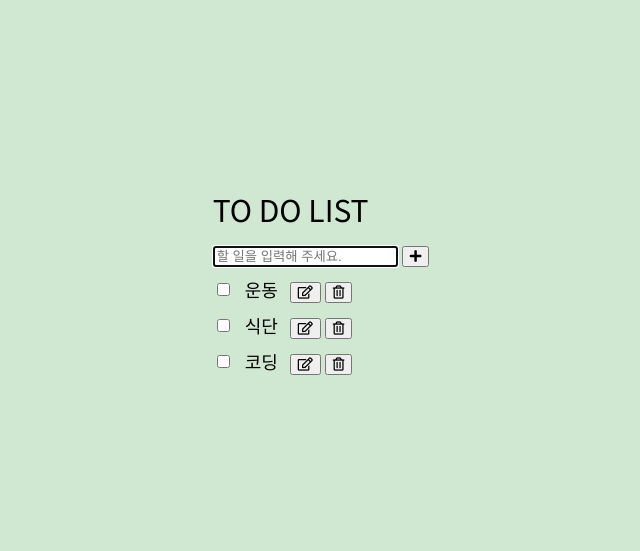
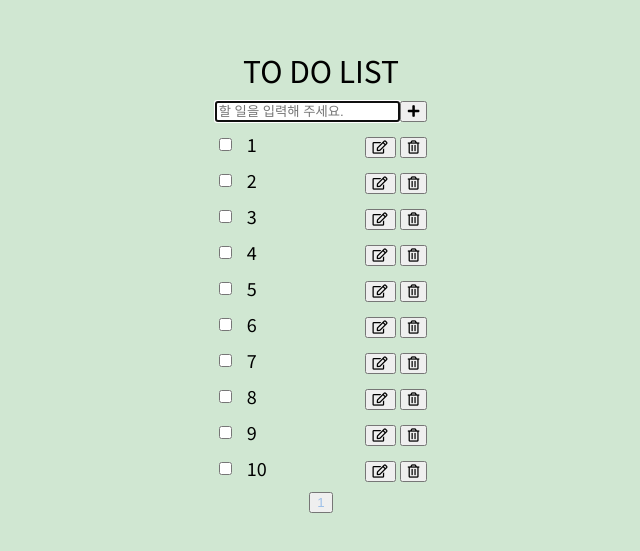
Before and after one commit to luckfeat/JavaScript-To-Do-List, a website built with Parcel: page index.html in a window 1280 px wide. Shown: the part 119-670 px from the top of the page, without its empty margins (319-959 px from the left). Built offline with nearby package versions, Linux system fonts and the light colour scheme; data requests are answered from the project's data file.

Commit message:
refactor: Update else if to switch at index.js

```diff
--- a/db.json
+++ b/db.json
@@ -1,19 +1,54 @@
 {
   "todos": [
     {
-      "content": "운동",
+      "content": "1",
       "completed": false,
       "id": 1
     },
     {
-      "content": "식단",
+      "content": "2",
       "completed": false,
       "id": 2
     },
     {
-      "content": "코딩",
+      "content": "3",
       "completed": false,
       "id": 3
+    },
+    {
+      "content": "4",
+      "completed": false,
+      "id": 4
+    },
+    {
+      "content": "5",
+      "completed": false,
+      "id": 5
+    },
+    {
+      "content": "6",
+      "completed": false,
+      "id": 6
+    },
+    {
+      "content": "7",
+      "completed": false,
+      "id": 7
+    },
+    {
+      "content": "8",
+      "completed": false,
+      "id": 8
+    },
+    {
+      "content": "9",
+      "completed": false,
+      "id": 9
+    },
+    {
+      "content": "10",
+      "completed": false,
+      "id": 10
     }
   ]
 }
--- a/src/index.js
+++ b/src/index.js
@@ -1,14 +1,17 @@
 import todoTemplate from './template/todo.template';
 
 const URL = 'http://localhost:3000/todos';
+const todoTag = get('.todos');
+const pagination = get('.pagination');
+const form = get('.todo_form');
+const formInput = get('.todo_input');
 
-const get = (target) => {
+let currentPage = 1;
+let maxPage;
+
+function get(target) {
   return document.querySelector(target);
-};
-
-let todoTag = get('.todos');
-let form = get('.todo_form');
-let formInput = get('.todo_input');
+}
 
 function createToDoElement(item) {
   const { id, content, completed } = item;
@@ -19,18 +22,76 @@ function createToDoElement(item) {
   return todoItem;
 }
 
-async function getTodo() {
+async function renderTodo() {
+  const response = await fetch(URL);
+  const todos = await response.json();
+  const todoLength = todos.length;
+  const todoLimit = 10;
+  const totalPage = Math.ceil(todoLength / todoLimit);
+
+  function render() {
+    todoTag.innerHTML = '';
+    for (
+      let i = currentPage * todoLimit - todoLimit;
+      i < (currentPage === totalPage ? todoLength : currentPage * todoLimit);
+      i++
+    ) {
+      if (!todos[i]) {
+        alert('일이 없네요...');
+        break;
+      } else {
+        todoTag.appendChild(createToDoElement(todos[i]));
+      }
+    }
+  }
+
+  render();
+}
+
+async function renderPagination() {
   try {
     const response = await fetch(URL);
     const todos = await response.json();
-    todos.forEach((todo) => {
-      todoTag.appendChild(createToDoElement(todo));
+    const todoLength = todos.length;
+    const todoLimit = 10;
+    const totalPage = Math.ceil(todoLength / todoLimit);
+    maxPage = totalPage;
+
+    console.log(maxPage);
+
+    pagination.innerHTML = '';
+
+    for (let i = 0; i < totalPage; i++) {
+      const paginationButton = document.createElement('button');
+      paginationButton.className = 'pageNumber';
+      paginationButton.id = `page_${i + 1}`;
+      paginationButton.textContent = i + 1;
+      pagination.append(paginationButton);
+      paginationButton.addEventListener('click', (e) => {
+        currentPage = Number(e.target.innerText);
+        renderAll();
       });
-  } catch {
-    console.error('목록이 비어있습니다.');
+    }
+    const currentPageNumber = get(`.pageNumber#page_${currentPage}`);
+    if (currentPageNumber) {
+      currentPageNumber.style.color = '#9dc0e8';
+    }
+  } catch (error) {
+    console.error(error);
   }
 }
 
+function renderAll() {
+  return Promise.resolve()
+    .then(() => {
+      renderTodo();
+    })
+    .then(() => {
+      renderPagination();
+    });
+}
+
+function createTodo() {
   form.addEventListener('submit', (e) => {
     e.preventDefault();
     const todo = {
@@ -44,28 +105,41 @@ form.addEventListener('submit', (e) => {
       },
       body: JSON.stringify(todo),
     };
+    if (todo.content === '') {
+      alert('일하기 싫은 자 먹지도 말라');
+      return;
+    }
     fetch(URL, postOptions)
       .then(() => {
         todoTag.innerHTML = '';
-      getTodo();
+        return renderAll();
       })
       .then(() => {
+        currentPage = maxPage;
+        console.log(currentPage);
         formInput.value = '';
         formInput.focus();
+      })
+      .catch((error) => {
+        alert(error);
       });
   });
+}
 
+function addTodoEvent() {
   todoTag.addEventListener('click', (e) => {
     const item = e.target.closest('.item');
-  const label = item.querySelector('label');
-  const editInput = item.querySelector('input[type="text"]');
-  const contentButtons = item.querySelector('.content_buttons');
-  const editButtons = item.querySelector('.edit_buttons');
-  const value = editInput.value;
+    const label = item?.querySelector('label');
+    const editInput = item?.querySelector('input[type="text"]');
+    const contentButtons = item?.querySelector('.content_buttons');
+    const editButtons = item?.querySelector('.edit_buttons');
+    const value = editInput?.value;
     const content = value;
-  const id = item.dataset.id;
+    const id = item?.dataset.id;
     const completed = e.target.checked;
-  if (e.target.className === 'todo_checkbox') {
+
+    switch (e.target.className) {
+      case 'todo_checkbox':
         fetch(`${URL}/${id}`, {
           method: 'PATCH',
           headers: {
@@ -80,7 +154,8 @@ todoTag.addEventListener('click', (e) => {
           .catch((error) => {
             console.error(error);
           });
-  } else if (e.target.className === 'todo_edit_button') {
+        break;
+      case 'todo_edit_button':
         label.style.display = 'none';
         editInput.style.display = 'block';
         contentButtons.style.display = 'none';
@@ -88,13 +163,15 @@ todoTag.addEventListener('click', (e) => {
         editInput.focus();
         editInput.value = '';
         editInput.value = value;
-  } else if (e.target.className === 'todo_edit_cancel_button') {
+        break;
+      case 'todo_edit_cancel_button':
         label.style.display = 'block';
         editInput.style.display = 'none';
         contentButtons.style.display = 'block';
         editButtons.style.display = 'none';
         editInput.value = label.innerText;
-  } else if (e.target.className === 'todo_edit_confirm_button') {
+        break;
+      case 'todo_edit_cancel_button':
         fetch(`${URL}/${id}`, {
           method: 'PATCH',
           headers: {
@@ -104,26 +181,32 @@ todoTag.addEventListener('click', (e) => {
         })
           .then(() => {
             todoTag.innerHTML = '';
-        getTodo();
+            renderAll();
           })
           .catch((error) => {
             console.error(error);
           });
-  } else if (e.target.className === 'todo_remove_button') {
+        break;
+      case 'todo_remove_button':
         fetch(`${URL}/${id}`, {
           method: 'DELETE',
         })
           .then(() => {
             todoTag.innerHTML = '';
-        getTodo();
+            renderAll();
           })
           .catch((error) => {
             console.error(error);
           });
+        break;
     }
+
     return;
   });
+}
 
 window.addEventListener('DOMContentLoaded', () => {
-  getTodo();
+  renderAll();
+  createTodo();
+  addTodoEvent();
 });
--- a/style.css
+++ b/style.css
@@ -7,6 +7,10 @@ body {
 
 button > i {
   pointer-events: none;
+}
+
+button.current_page {
+  background-color: #ffcc70;
 }
 
 .wrap {
@@ -20,14 +24,18 @@ button > i {
 .header {
   margin: 9px;
   font-size: 30px;
+  text-align: center;
 }
 
 .todo_form {
   margin: 9px;
+  display: flex;
+  justify-content: center;
 }
 
 .todos .item {
   display: flex;
+  justify-content: space-between;
   margin: 9px;
 }
 
@@ -53,3 +61,9 @@ button > i {
 .content_buttons {
   display: block;
 }
+
+.pagination {
+  display: flex;
+  justify-content: center;
+  margin: 10px;
+}
```
Lines whose indentation alone changed are shown as unchanged.
